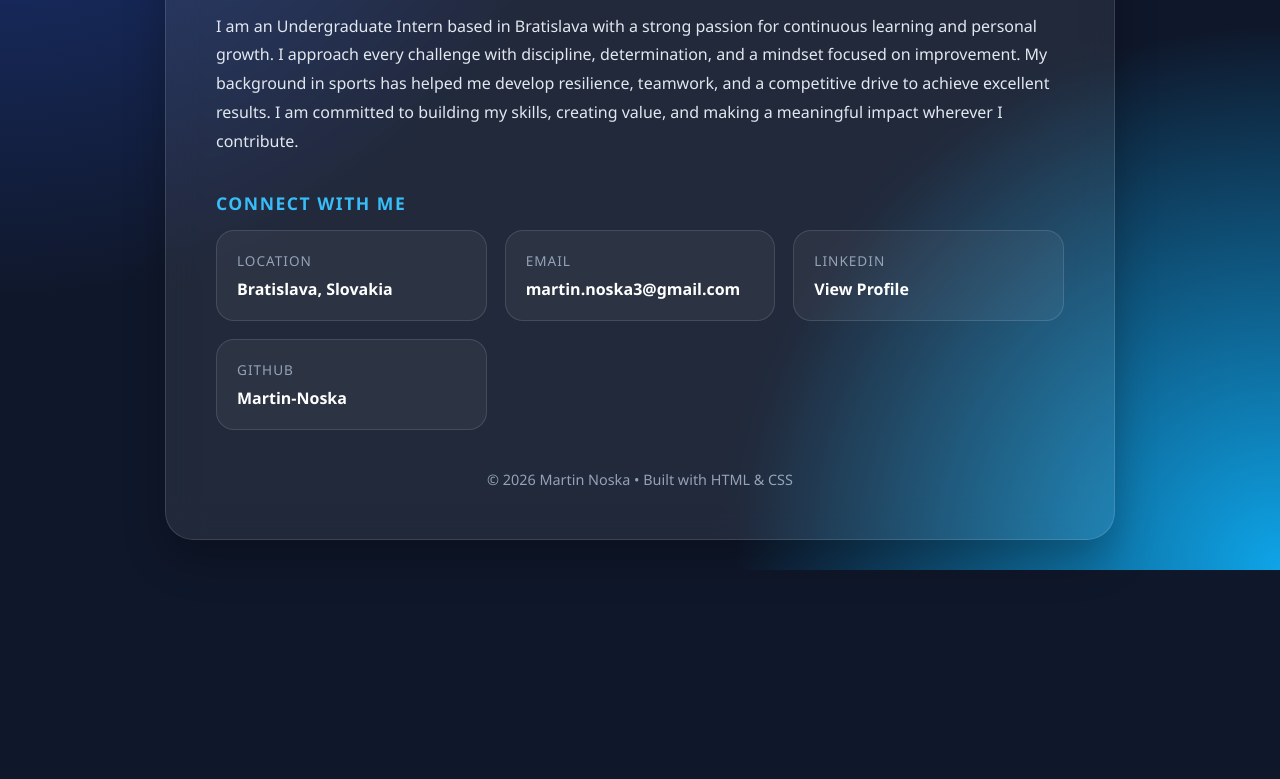
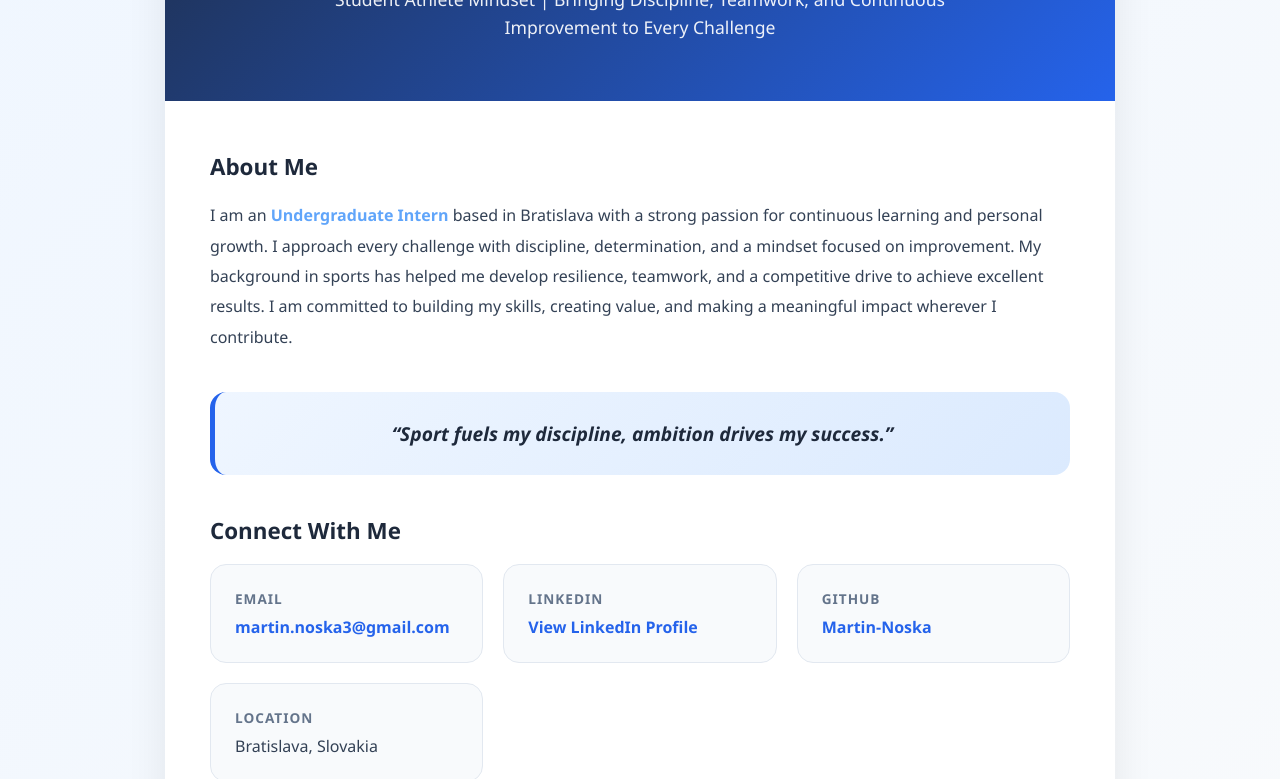
Before and after one commit to Martin-Noska/my-digital-card, a plain HTML site: page index.html in a window 1280 px wide. Shown: the part 323-1102 px from the top of the page. Before the commit the page ends 893 px from the top, so only its background shows below. Drawn offline with Linux system fonts and the light colour scheme.

Commit message:
Update index.html

```diff
--- a/index.html
+++ b/index.html
@@ -3,224 +3,257 @@
 <head>
 <meta charset="UTF-8">
 <meta name="viewport" content="width=device-width, initial-scale=1.0">
-<meta name="description" content="Martin Noska - Undergraduate Intern | Student Athlete Mindset">
-<meta name="author" content="Martin Noska">
-
 <title>Martin Noska | Digital Business Card</title>
 
 <style>
-    :root {
-        --bg: #0f172a;
-        --card: rgba(255,255,255,0.08);
-        --primary: #38bdf8;
-        --secondary: #94a3b8;
-        --text: #f8fafc;
-        --border: rgba(255,255,255,0.12);
-        --shadow: 0 20px 40px rgba(0,0,0,0.25);
+:root{
+    --primary:#2563eb;
+    --secondary:#1e293b;
+    --accent:#60a5fa;
+    --bg:#f8fafc;
+    --card:#ffffff;
+    --text:#334155;
+    --light:#64748b;
+    --shadow:0 15px 40px rgba(0,0,0,0.08);
 }
 
-    * {
-        margin: 0;
-        padding: 0;
-        box-sizing: border-box;
+*{
+    margin:0;
+    padding:0;
+    box-sizing:border-box;
 }
 
-    body {
+body{
     font-family: "Segoe UI", Tahoma, Geneva, Verdana, sans-serif;
-        background:
-            radial-gradient(circle at top left, #1e3a8a 0%, transparent 40%),
-            radial-gradient(circle at bottom right, #0ea5e9 0%, transparent 35%),
-            var(--bg);
-        color: var(--text);
-        min-height: 100vh;
-        display: flex;
-        justify-content: center;
-        align-items: center;
-        padding: 30px 20px;
+    background: linear-gradient(135deg,#eff6ff 0%,#f8fafc 100%);
+    color:var(--text);
+    min-height:100vh;
+    display:flex;
+    align-items:center;
+    justify-content:center;
+    padding:30px;
 }
 
-    .container {
-        width: 100%;
-        max-width: 950px;
+.container{
+    width:100%;
+    max-width:950px;
 }
 
-    .card {
-        background: var(--card);
-        backdrop-filter: blur(18px);
-        border: 1px solid var(--border);
-        border-radius: 28px;
-        padding: 50px;
-        box-shadow: var(--shadow);
+.card{
+    background:var(--card);
+    border-radius:24px;
+    overflow:hidden;
+    box-shadow:var(--shadow);
 }
 
-    .hero {
-        text-align: center;
-        margin-bottom: 40px;
+.hero{
+    background:linear-gradient(135deg,var(--secondary),var(--primary));
+    color:white;
+    padding:60px 45px;
+    text-align:center;
 }
 
-    .name {
-        font-size: 3rem;
-        font-weight: 800;
-        line-height: 1.1;
-        margin-bottom: 15px;
+.profile-circle{
+    width:120px;
+    height:120px;
+    border-radius:50%;
+    background:rgba(255,255,255,0.15);
+    border:3px solid rgba(255,255,255,0.3);
+    display:flex;
+    align-items:center;
+    justify-content:center;
+    margin:0 auto 25px;
+    font-size:42px;
+    font-weight:bold;
+    backdrop-filter:blur(10px);
 }
 
-    .headline {
-        font-size: 1.15rem;
-        color: var(--primary);
-        max-width: 800px;
-        margin: 0 auto;
-        line-height: 1.6;
-        font-weight: 600;
+.hero h1{
+    font-size:2.8rem;
+    margin-bottom:12px;
 }
 
-    .quote {
-        margin-top: 25px;
-        font-style: italic;
-        color: #cbd5e1;
-        font-size: 1.05rem;
+.headline{
+    font-size:1.1rem;
+    line-height:1.6;
+    max-width:700px;
+    margin:0 auto;
+    color:rgba(255,255,255,0.92);
 }
 
-    .section {
-        margin-top: 35px;
+.content{
+    padding:50px 45px;
 }
 
-    .section-title {
-        color: var(--primary);
-        font-size: 1.1rem;
-        text-transform: uppercase;
-        letter-spacing: 1.5px;
-        margin-bottom: 15px;
-        font-weight: 700;
+.section-title{
+    font-size:1.4rem;
+    color:var(--secondary);
+    margin-bottom:18px;
+    font-weight:700;
 }
 
-    .about {
-        color: #e2e8f0;
-        line-height: 1.8;
-        font-size: 1rem;
+.about{
+    line-height:1.9;
+    color:var(--text);
+    margin-bottom:40px;
+    font-size:1rem;
 }
 
-    .contact-grid {
-        display: grid;
-        grid-template-columns: repeat(auto-fit, minmax(220px, 1fr));
-        gap: 18px;
-        margin-top: 10px;
+.quote{
+    background:linear-gradient(135deg,#eff6ff,#dbeafe);
+    border-left:5px solid var(--primary);
+    border-radius:16px;
+    padding:28px;
+    text-align:center;
+    margin-bottom:40px;
 }
 
-    .contact-card {
-        background: rgba(255,255,255,0.05);
-        border: 1px solid var(--border);
-        border-radius: 18px;
-        padding: 20px;
-        transition: all 0.3s ease;
+.quote p{
+    font-size:1.2rem;
+    font-style:italic;
+    color:var(--secondary);
+    font-weight:600;
 }
 
-    .contact-card:hover {
-        transform: translateY(-4px);
-        border-color: rgba(56,189,248,0.4);
+.contact-grid{
+    display:grid;
+    grid-template-columns:repeat(auto-fit,minmax(250px,1fr));
+    gap:20px;
 }
 
-    .contact-label {
-        color: var(--secondary);
-        font-size: 0.85rem;
-        text-transform: uppercase;
-        margin-bottom: 8px;
-        letter-spacing: 1px;
+.contact-item{
+    background:#f8fafc;
+    border:1px solid #e2e8f0;
+    border-radius:16px;
+    padding:24px;
+    transition:all 0.3s ease;
 }
 
-    .contact-card a,
-    .contact-card span {
-        color: white;
-        text-decoration: none;
-        word-break: break-word;
-        font-weight: 600;
+.contact-item:hover{
+    transform:translateY(-4px);
+    box-shadow:0 10px 20px rgba(0,0,0,0.06);
 }
 
-    .contact-card a:hover {
-        color: var(--primary);
+.contact-label{
+    font-size:0.85rem;
+    text-transform:uppercase;
+    letter-spacing:1px;
+    color:var(--light);
+    margin-bottom:8px;
+    font-weight:600;
 }
 
-    .footer {
-        text-align: center;
-        margin-top: 40px;
-        color: var(--secondary);
-        font-size: 0.9rem;
+.contact-item a{
+    color:var(--primary);
+    text-decoration:none;
+    font-weight:600;
+    word-break:break-word;
 }
 
-    @media (max-width: 768px) {
-        .card {
-            padding: 30px;
+.contact-item a:hover{
+    text-decoration:underline;
 }
 
-        .name {
-            font-size: 2.2rem;
+.footer{
+    text-align:center;
+    padding:30px;
+    color:var(--light);
+    border-top:1px solid #e2e8f0;
+    font-size:0.9rem;
 }
 
-        .headline {
-            font-size: 1rem;
+.highlight{
+    color:var(--accent);
+    font-weight:700;
+}
+
+@media (max-width:768px){
+
+    .hero{
+        padding:45px 25px;
+    }
+
+    .hero h1{
+        font-size:2.1rem;
+    }
+
+    .content{
+        padding:35px 25px;
+    }
+
+    .headline{
+        font-size:1rem;
+    }
+
+    .quote p{
+        font-size:1.05rem;
     }
 }
 </style>
 </head>
+
 <body>
 
 <div class="container">
+
     <div class="card">
 
-        <div class="hero">
-            <h1 class="name">Martin Noska</h1>
+        <section class="hero">
+
+            <div class="profile-circle">
+                MN
+            </div>
+
+            <h1>Martin Noska</h1>
 
             <p class="headline">
-                Student Athlete Mindset | Bringing Discipline,
-                Teamwork, and Continuous Improvement to Every Challenge
+                Student Athlete Mindset | Bringing Discipline, Teamwork,
+                and Continuous Improvement to Every Challenge
             </p>
 
-            <p class="quote">
-                "Sport fuels my discipline, ambition drives my success."
+        </section>
+
+        <section class="content">
+
+            <h2 class="section-title">About Me</h2>
+
+            <p class="about">
+                I am an <span class="highlight">Undergraduate Intern</span>
+                based in Bratislava with a strong passion for continuous learning
+                and personal growth. I approach every challenge with discipline,
+                determination, and a mindset focused on improvement.
+                My background in sports has helped me develop resilience,
+                teamwork, and a competitive drive to achieve excellent results.
+                I am committed to building my skills, creating value, and making
+                a meaningful impact wherever I contribute.
+            </p>
+
+            <div class="quote">
+                <p>
+                    “Sport fuels my discipline, ambition drives my success.”
                 </p>
             </div>
 
-        <div class="section">
-            <h2 class="section-title">About Me</h2>
-
-            <p class="about">
-                I am an Undergraduate Intern based in Bratislava with a strong
-                passion for continuous learning and personal growth. I approach
-                every challenge with discipline, determination, and a mindset
-                focused on improvement. My background in sports has helped me
-                develop resilience, teamwork, and a competitive drive to achieve
-                excellent results. I am committed to building my skills,
-                creating value, and making a meaningful impact wherever I
-                contribute.
-            </p>
-        </div>
-
-        <div class="section">
             <h2 class="section-title">Connect With Me</h2>
 
             <div class="contact-grid">
 
-                <div class="contact-card">
-                    <div class="contact-label">Location</div>
-                    <span>Bratislava, Slovakia</span>
-                </div>
-
-                <div class="contact-card">
+                <div class="contact-item">
                     <div class="contact-label">Email</div>
                     <a href="mailto:martin.noska3@gmail.com">
                         martin.noska3@gmail.com
                     </a>
                 </div>
 
-                <div class="contact-card">
+                <div class="contact-item">
                     <div class="contact-label">LinkedIn</div>
                     <a href="https://www.linkedin.com/in/martin-noska-54250333b"
                        target="_blank">
-                        View Profile
+                        View LinkedIn Profile
                     </a>
                 </div>
 
-                <div class="contact-card">
+                <div class="contact-item">
                     <div class="contact-label">GitHub</div>
                     <a href="https://github.com/Martin-Noska"
                        target="_blank">
@@ -228,14 +261,21 @@
                     </a>
                 </div>
 
-            </div>
-        </div>
-
-        <div class="footer">
-            © 2026 Martin Noska • Built with HTML & CSS
+                <div class="contact-item">
+                    <div class="contact-label">Location</div>
+                    Bratislava, Slovakia
                 </div>
 
             </div>
+
+        </section>
+
+        <div class="footer">
+            © 2026 Martin Noska • Digital Business Card
+        </div>
+
+    </div>
+
 </div>
 
 </body>
```
Lines whose indentation alone changed are shown as unchanged.
